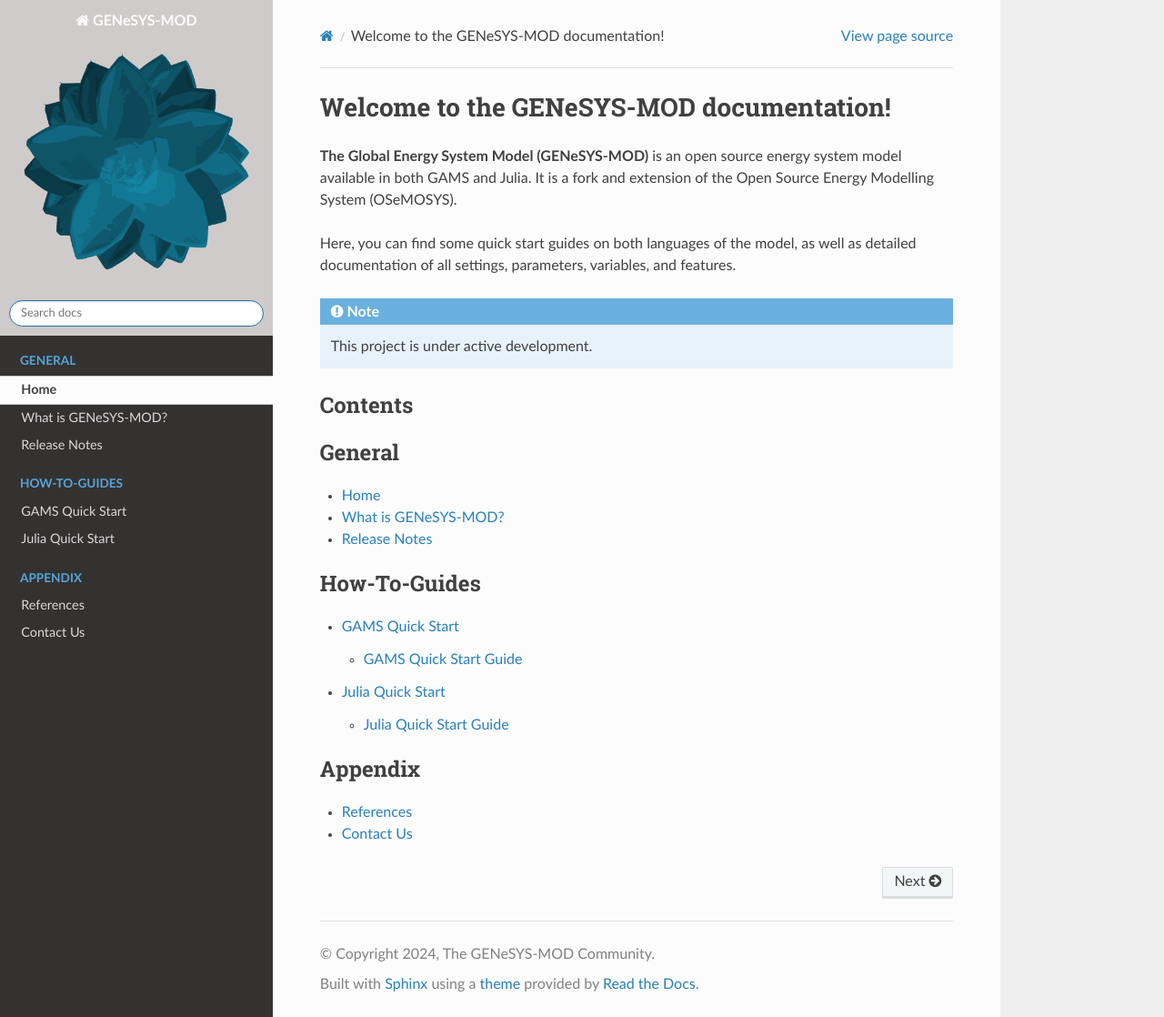
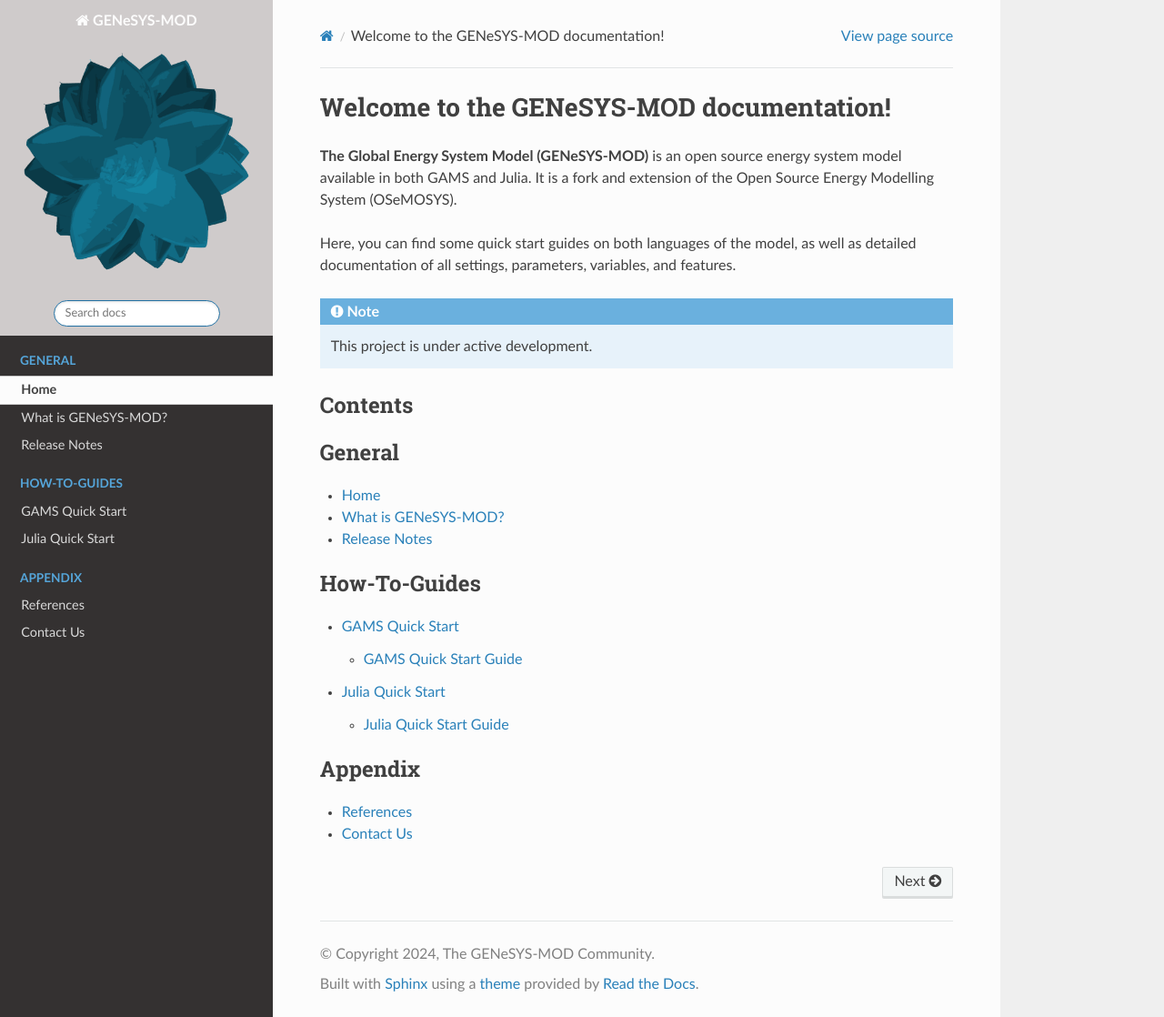
Before and after one commit to GENeSYS-MOD/GENeSYS_MOD.readthedocs, a Sphinx documentation site: the page built from docs/source/index.rst, in a window 1280 px wide and 1118 px high. Shown: the whole window at 91% size. Built offline with Sphinx 7.4.7 and the Read the Docs theme 3.1.0, drawn with Linux system fonts in a browser that asks for light colours.

Commit message:
more testing with css

```diff
--- a/docs/source/_static/custom.css
+++ b/docs/source/_static/custom.css
@@ -7,17 +7,26 @@
     padding: 10px;   /* Add some space around the logo */
 }
 
-/* Change the header background color */
-.wy-side-nav-search {
-    background-color: #cfcbcb; /* Light gray background color */
-}
-
 /* Change the version text and other header text to black */
 .wy-side-nav-search .version {
     color: #000 !important; /* Force black text for the version number */
 }
-.wy-side-nav-search .icon icon-home {
-    color: #000 !important; /* Force black text for the version number */
+
+.wy-side-nav-search {
+    display: flex;
+    flex-direction: column; /* Stack logo and project name vertically */
+    align-items: center;    /* Center-align both elements */
+    padding-top: 10px;      /* Add spacing above the logo */
+    background-color: #cfcbcb; /* Light gray background color */
+}
+
+/* Style for the project name under the logo */
+.wy-side-nav-search .project-name {
+    color: #000;            /* Set the text color to black */
+    font-size: 18px;        /* Adjust font size */
+    font-weight: bold;      /* Make the text bold */
+    margin-top: 5px;        /* Add spacing between logo and text */
+    text-align: center;     /* Ensure the text is centered */
 }
 
 /* Optional: Adjust padding or spacing for better alignment */
```
